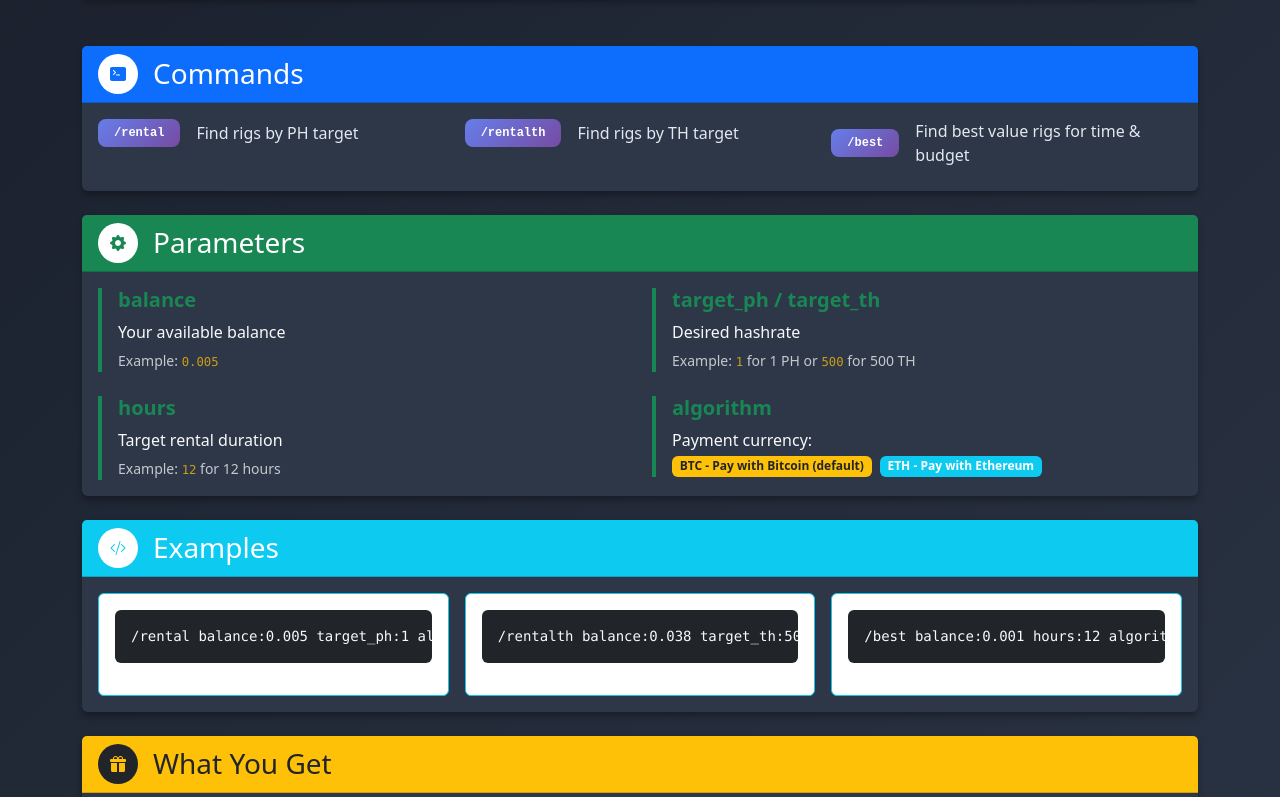
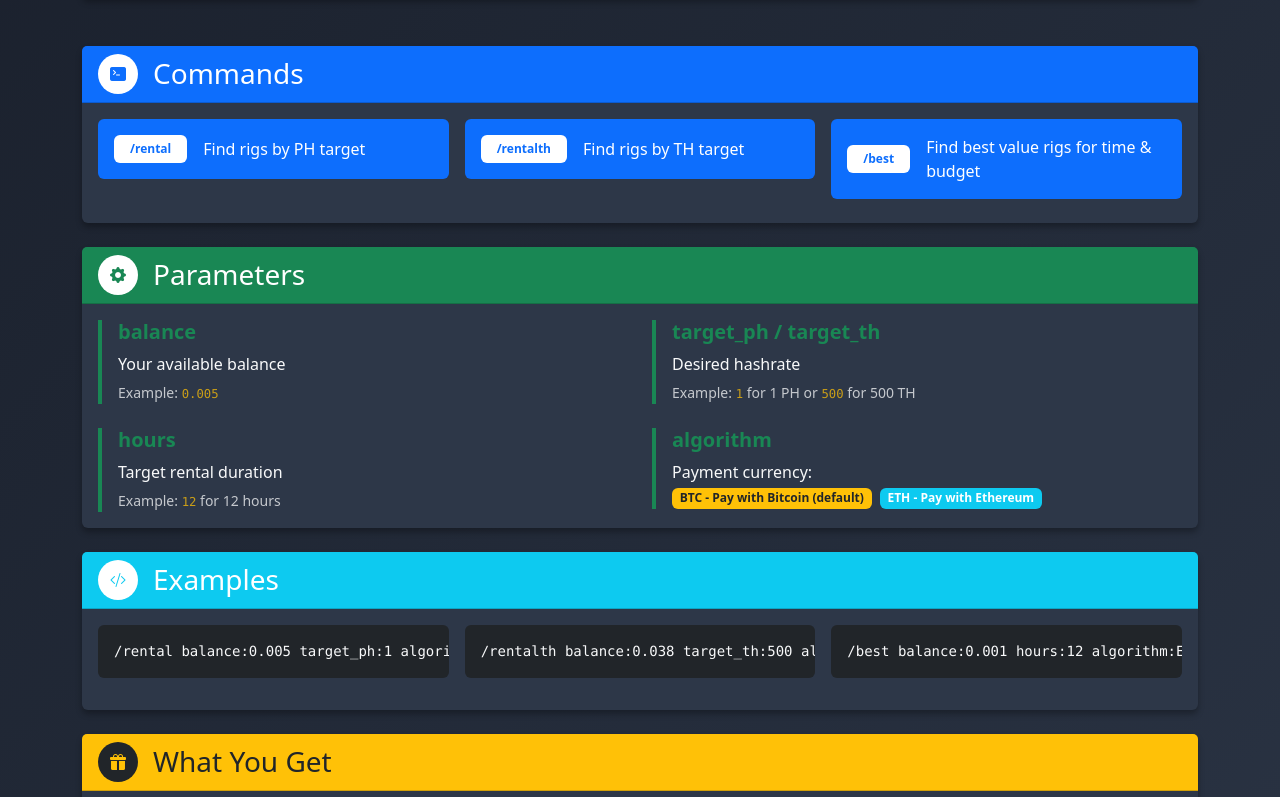
Before and after one commit to AkaCurtis/MRR-Rental-Finder, a plain HTML site: page index.html in a window 1280 px wide. Shown: the part 263-1060 px from the top of the page. Drawn offline with nearby package versions, Linux system fonts and the light colour scheme.

Commit message:
Changed a couple things

```diff
--- a/index.html
+++ b/index.html
@@ -90,20 +90,20 @@
                     <div class="card-body">
                         <div class="row g-3">
                             <div class="col-lg-4">
-                                <div class="d-flex align-items-center mb-2">
-                                    <span class="badge command-badge px-3 py-2 me-3">/rental</span>
+                                <div class="d-flex align-items-center mb-2 bg-primary text-white p-3 rounded">
+                                    <span class="badge bg-white text-primary px-3 py-2 me-3">/rental</span>
                                     <span>Find rigs by PH target</span>
                                 </div>
                             </div>
                             <div class="col-lg-4">
-                                <div class="d-flex align-items-center mb-2">
-                                    <span class="badge command-badge px-3 py-2 me-3">/rentalth</span>
+                                <div class="d-flex align-items-center mb-2 bg-primary text-white p-3 rounded">
+                                    <span class="badge bg-white text-primary px-3 py-2 me-3">/rentalth</span>
                                     <span>Find rigs by TH target</span>
                                 </div>
                             </div>
                             <div class="col-lg-4">
-                                <div class="d-flex align-items-center mb-2">
-                                    <span class="badge command-badge px-3 py-2 me-3">/best</span>
+                                <div class="d-flex align-items-center mb-2 bg-primary text-white p-3 rounded">
+                                    <span class="badge bg-white text-primary px-3 py-2 me-3">/best</span>
                                     <span>Find best value rigs for time & budget</span>
                                 </div>
                             </div>
@@ -179,25 +179,13 @@
                     <div class="card-body">
                         <div class="row g-3">
                             <div class="col-lg-4">
-                                <div class="card border-info">
-                                    <div class="card-body">
-                                        <pre class="bg-dark text-light p-3 rounded"><code>/rental balance:0.005 target_ph:1 algorithm:ETH</code></pre>
-                                    </div>
-                                </div>
+                                <pre class="bg-dark text-light p-3 rounded"><code>/rental balance:0.005 target_ph:1 algorithm:ETH</code></pre>
                             </div>
                             <div class="col-lg-4">
-                                <div class="card border-info">
-                                    <div class="card-body">
-                                        <pre class="bg-dark text-light p-3 rounded"><code>/rentalth balance:0.038 target_th:500 algorithm:ETH</code></pre>
-                                    </div>
-                                </div>
+                                <pre class="bg-dark text-light p-3 rounded"><code>/rentalth balance:0.038 target_th:500 algorithm:ETH</code></pre>
                             </div>
                             <div class="col-lg-4">
-                                <div class="card border-info">
-                                    <div class="card-body">
-                                        <pre class="bg-dark text-light p-3 rounded"><code>/best balance:0.001 hours:12 algorithm:ETH</code></pre>
-                                    </div>
-                                </div>
+                                <pre class="bg-dark text-light p-3 rounded"><code>/best balance:0.001 hours:12 algorithm:ETH</code></pre>
                             </div>
                         </div>
                     </div>
@@ -325,7 +313,7 @@
                                 <div class="card" style="background-color: #1a202c; border: 1px solid #4a5568;">
                                     <div class="card-body">
                                         <div class="d-flex align-items-center mb-2">
-                                            <img src="https://cdn-icons-png.flaticon.com/512/12114/12114227.png" alt="Litecoin" style="width: 24px; height: 24px;" class="me-2">
+                                            <img src="https://upload.wikimedia.org/wikipedia/commons/thumb/f/f8/LTC-400.png/1920px-LTC-400.png" alt="Litecoin" style="width: 24px; height: 24px;" class="me-2">
                                             <h6 class="mb-0 text-light fw-bold">Litecoin (LTC)</h6>
                                         </div>
                                         <div class="d-flex align-items-center justify-content-between">
```
